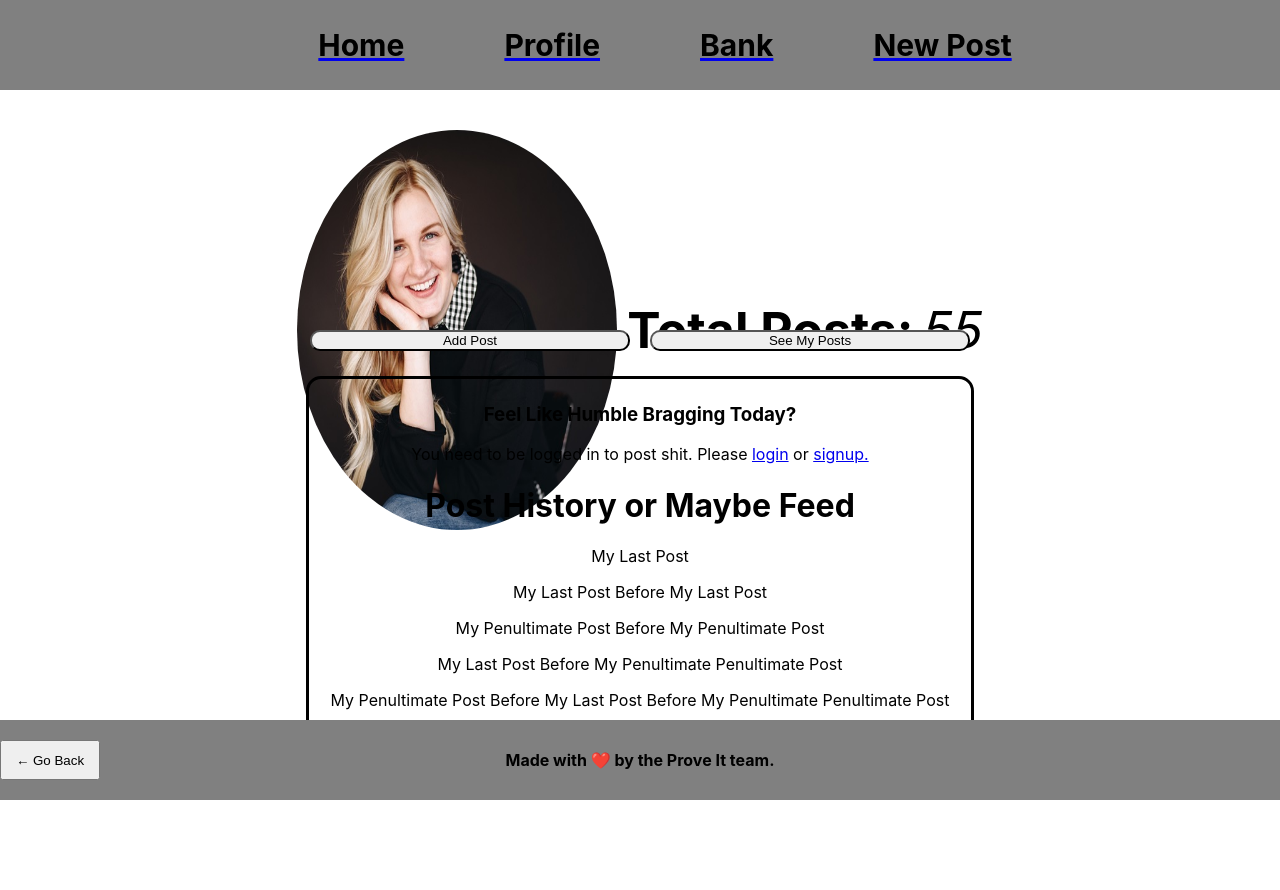
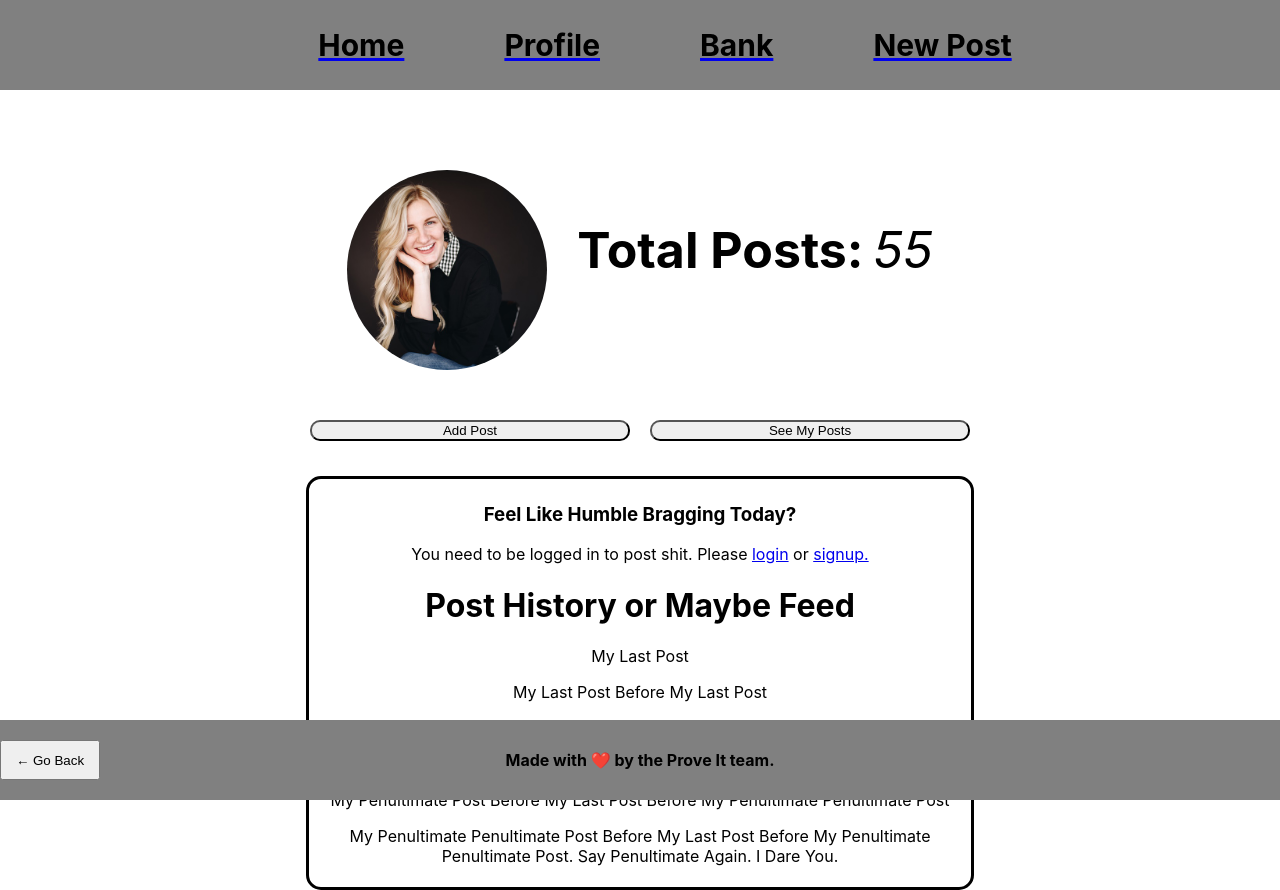
Before and after one commit to KStaySLC/Prove-It, a React (Create React App) app in the folder client/: page /Profile in a window 1280 px wide. Before the commit the page ends 800 px from the top, so only its background shows below. Built offline with nearby package versions, Linux system fonts and the light colour scheme.

Commit message:
added increment functionality

```diff
--- a/client/src/pages/Home.jsx
+++ b/client/src/pages/Home.jsx
@@ -1,23 +1,30 @@
-import React from "react";
+import React, { useState } from "react";
 import { useQuery } from "@apollo/client";
-
 import PostList from '../components/PostList';
-
 import { QUERY_POSTS } from '../utils/queries';
-
-
-
 import "../static/home.css";
 const btnStyle = { width: "60%" };
 
 // import PostForm from "../components/PostForm";
 // import { Link } from 'react-router-dom';
 
-
 const Home = () => {
   console.log("here");
   const { loading, data } = useQuery(QUERY_POSTS);
   const posts = data?.posts || [];
+
+  let [yesCount, setYesCount] = useState(0);
+  let [noCount, setNoCount] = useState(0);
+
+  const handleYesClick = () => {
+    setYesCount((yesCount + 1));
+    console.log('Clicked yes');
+  };
+
+  const handleNoClick = () => {
+    setNoCount((noCount + 1));
+    console.log('Clicked no');
+  };
 
   return (
     <main>
@@ -73,11 +80,11 @@ const Home = () => {
                 <img src="cod quiz img.jpg" alt="Just a pic for now" />
                 {/* <div><Feed /></div> */}
                 <div class="votes">
-                  <button class="upVote" type="button" style={btnStyle}>
-                    True!
+                  <button onClick={handleYesClick} class="upVote" type="button" style={btnStyle}>
+                    True! {yesCount}
                   </button>
-                  <button class="downVote" type="button" style={btnStyle}>
-                    Bullshit!
+                  <button onClick={handleNoClick} class="downVote" type="button" style={btnStyle}>
+                    Bullshit! {noCount}
                   </button>
                 </div>
               </div>
--- a/client/src/static/home.css
+++ b/client/src/static/home.css
@@ -56,8 +56,10 @@ img {
 .upVote:hover {
     background-color: green;
     cursor: pointer;
+    color: white;
 }
 .downVote:hover {
     background-color: red;
     cursor: pointer;
+    color: white;
 }
--- a/client/src/static/profile.css
+++ b/client/src/static/profile.css
@@ -1,21 +1,9 @@
-/* header {
-    display: flex;
-    justify-content: space-around;
-    align-items: center;
-    height: 10vh;
-    width: auto;
-}
-
-h2 {
-    border: 3px;
-    border-color: black;
-    border-radius: 10px;
-} */
-
 .maxWide {
-    max-width: 25%;
-    height: 50vh;
+    width: 200px;
+    height: 200px;
     border-radius: 50%;
+    margin-top: 40px;
+    margin-right: 20px;
 }
 
 .profileContainer {
@@ -40,7 +28,7 @@ h2 {
 .posts{
     display: flex;
     justify-content: center;
-    margin-top: 50px;
+    margin-top: 140px;
 }
 
 .addPost {
@@ -69,7 +57,7 @@ h2 {
     border-style: solid;
     border-radius: 15px;
     padding: 5px;
-    margin-top: 25px;
+    margin-top: 35px;
 }
 
 .addPost:hover {
```
